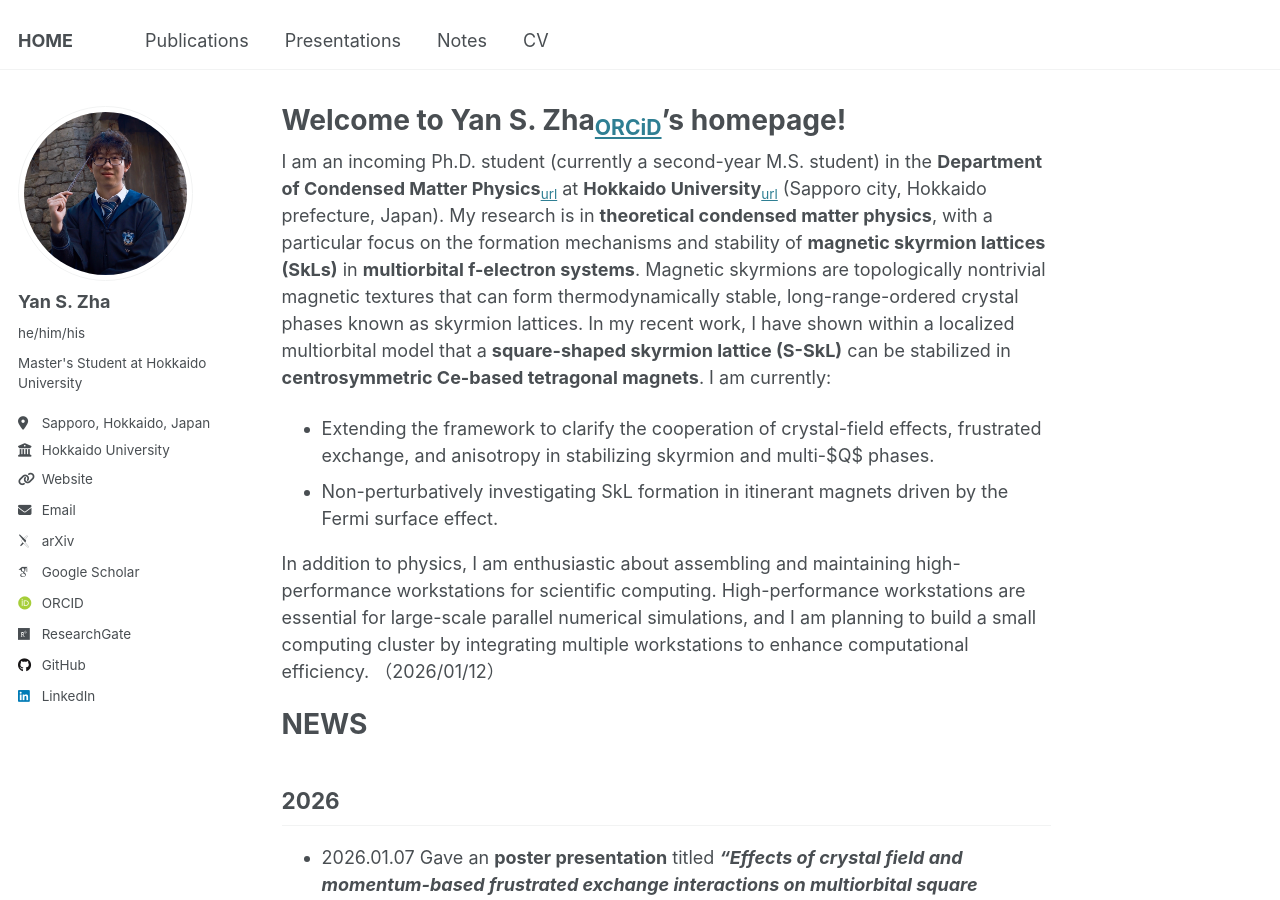
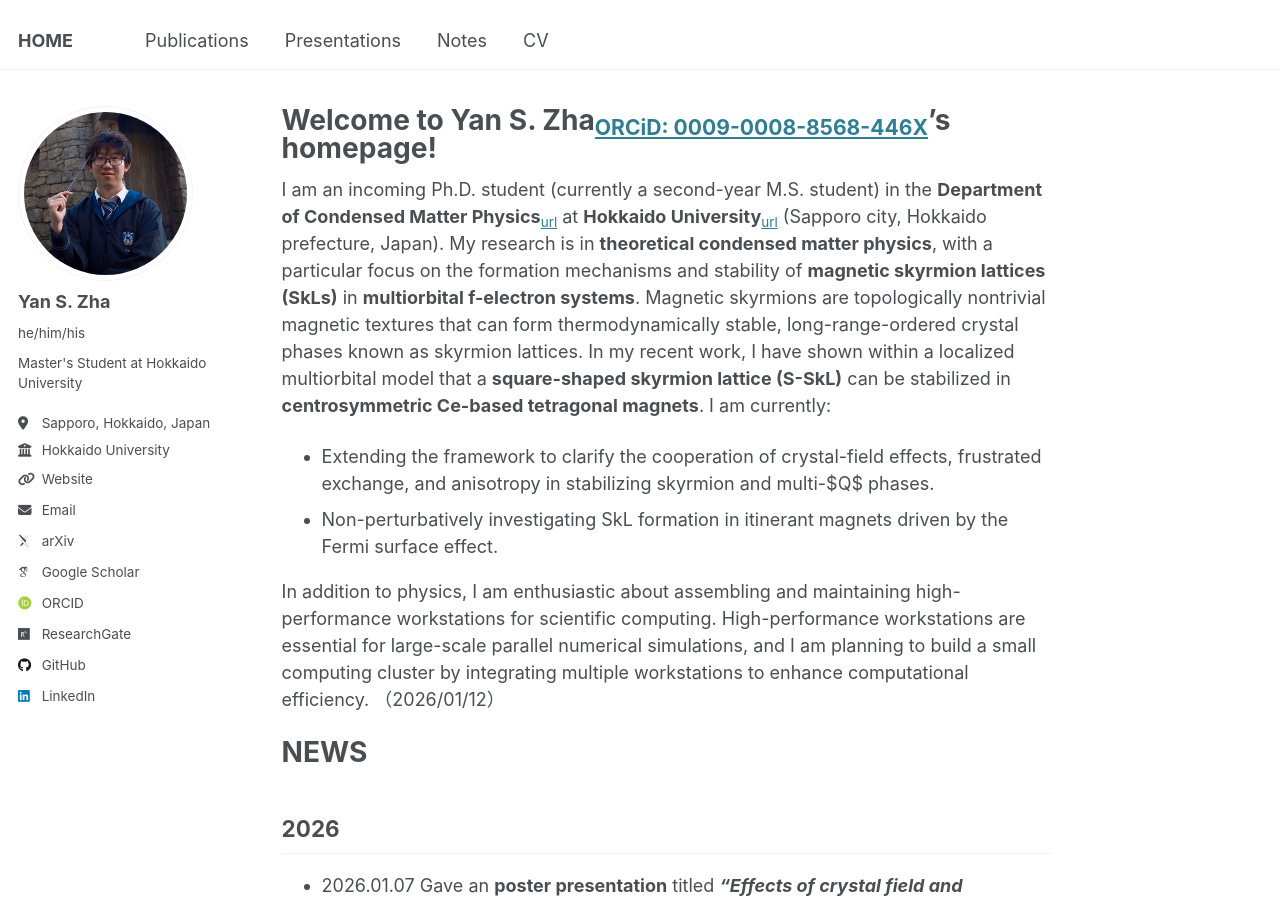
Before and after one commit to yzhacn/yzhacn.github.io, a Jekyll site: the page built from _pages/about.md, in a window 1280 px wide and 900 px high. Built offline with Jekyll 4.4.1, drawn with Linux system fonts in a browser that asks for light colours; some web fonts are replaced.

Commit message:
Update about.md

```diff
--- a/_pages/about.md
+++ b/_pages/about.md
@@ -1,6 +1,6 @@
 ---
 permalink: /
-title: "Welcome to Yan S. Zha<sub>[ORCiD](https://orcid.org/0009-0008-8568-446X)</sub>'s homepage!"
+title: "Welcome to Yan S. Zha<sub>[ORCiD: 0009-0008-8568-446X](https://orcid.org/0009-0008-8568-446X)</sub>'s homepage!"
 author_profile: true
 redirect_from:
   - /about/
```
